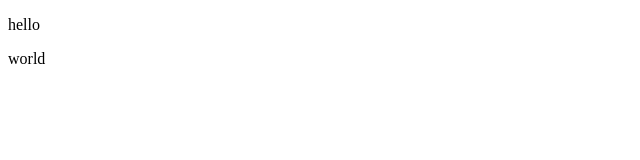
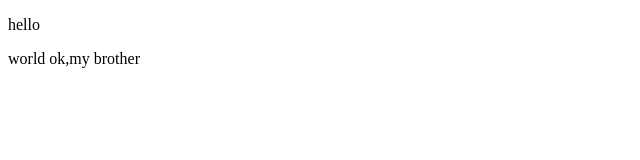
Before and after one commit to gamyys2/demo8, a plain HTML site: page index.html in a window 1280 px wide. Shown: the full height of the page, 0-640 px from the left. Drawn offline with Linux system fonts and the light colour scheme.

Commit message:
dev modify2

```diff
--- a/index.html
+++ b/index.html
@@ -7,5 +7,6 @@
 	<body>
 		<p>hello</p>
 		<span>world</span>
+		<span>ok,my brother</span>
 	</body>
 </html>
```
